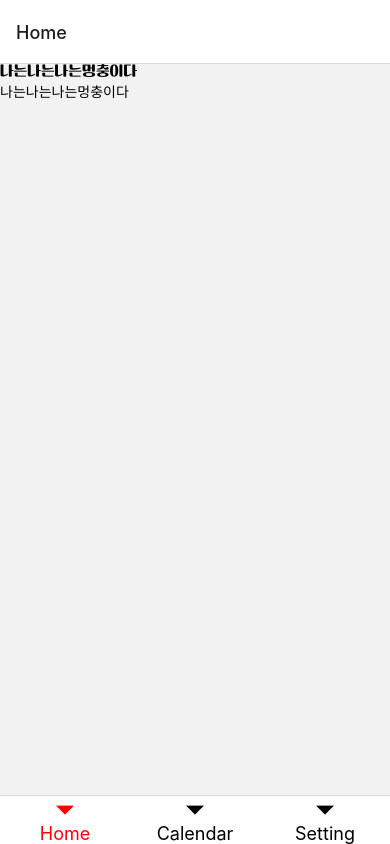
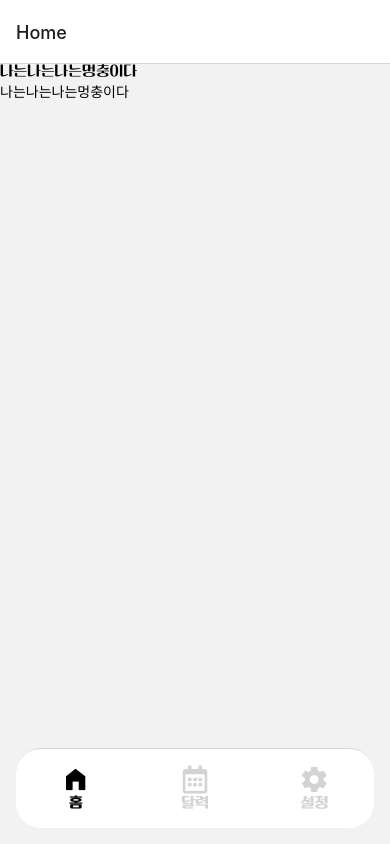
Before and after one commit to TaewookKwak/React-Native-Financial-ledger, a React Native app: screen /Main in a window 390 px wide. Built offline with nearby package versions, Linux system fonts and the light colour scheme; a web font is replaced by a local one.

Commit message:
feat : tab style

```diff
--- a/App.js
+++ b/App.js
@@ -13,6 +13,7 @@ export default function App() {
   const [loaded] = useFonts({
     Pretendard: require('@/assets/fonts/PretendardVariable.ttf'),
     Ttang: require('@/assets/fonts/T-Medium.ttf'),
+    Ttang_L: require('@/assets/fonts/T-Light.ttf'),
   })
 
   if (!loaded) {
--- a/src/pages/Home/Home.js
+++ b/src/pages/Home/Home.js
@@ -4,7 +4,7 @@ import { Text, TouchableOpacity, View } from 'react-native'
 const Home = ({ navigation }) => {
   return (
     <View>
-      <Text style={{ fontSize: '30', fontFamily: 'Ttang' }}>
+      <Text style={{ fontSize: '30', fontFamily: 'Ttang_L' }}>
         나는나는나는멍충이다
       </Text>
       <TouchableOpacity
--- a/src/routes/tabNavigation.js
+++ b/src/routes/tabNavigation.js
@@ -3,24 +3,65 @@ import { createBottomTabNavigator } from '@react-navigation/bottom-tabs'
 import Home from '@pages/Home/Home'
 import Calendar from '@pages/Calendar/Calendar'
 import Setting from '@pages/Setting/Setting'
+import { Foundation } from '@expo/vector-icons'
+import { FontAwesome5 } from '@expo/vector-icons'
+import { Ionicons } from '@expo/vector-icons'
 import {
   HomeScreenNavigation,
   CalendarScreenNavigation,
   SettingScreenNavigation,
 } from '@routes/screenNavigation'
+import { Text } from 'react-native'
+import { MyText } from '@/styled-components/MyText'
 
 const Tab = createBottomTabNavigator()
+
 const TabNavigation = () => {
   return (
     <Tab.Navigator
-      screenOptions={{
+      screenOptions={({ route }) => ({
+        // route 값을 받아서 아이콘 다르게 설정
+        tabBarIcon: ({ color, focused, size }) => {
+          if (route.name === 'Home') {
+            return <Foundation name="home" size={28} color={color} />
+          } else if (route.name === 'Calendar') {
+            return <FontAwesome5 name="calendar-alt" size={28} color={color} />
+          } else if (route.name === 'Setting') {
+            return <Ionicons name="settings-sharp" size={28} color={color} />
+          }
+        },
+        // name은 영문으로 유지하되, 보여지는 값은 한글로 설정
+        tabBarLabel: ({ children, color, focused, position }) => {
+          if (route.name === 'Home') {
+            return <MyText color={color}>홈</MyText>
+          } else if (route.name === 'Calendar') {
+            return <MyText color={color}>달력</MyText>
+          } else if (route.name === 'Setting') {
+            return <MyText color={color}>설정</MyText>
+          }
+        },
+        tabBarActiveTintColor: 'black',
+        tabBarInactiveTintColor: 'lightgray',
         headerShown: false,
-      }}
-      tabBarOptions={{
-        labelStyle: { fontSize: 18 },
-        activeTintColor: 'red',
-        inactiveTintColor: 'black',
-      }}
+        // 상위 컨테이너
+        tabBarStyle: {
+          height: 80,
+          position: 'absolute',
+          bottom: 16,
+          left: 16,
+          right: 16,
+          borderRadius: 25,
+          paddingBottom: 0,
+        },
+        // 아이콘+이름 컨테이너
+        tabBarItemStyle: {
+          padding: 15,
+        },
+        // 라벨
+        tabBarLabelStyle: {
+          fontSize: '16px',
+        },
+      })}
     >
       <Tab.Screen name="Home" component={HomeScreenNavigation} />
       <Tab.Screen name="Calendar" component={CalendarScreenNavigation} />
--- /dev/null
+++ b/src/styled-components/MyText.js
@@ -0,0 +1,14 @@
+import { useFonts } from 'expo-font'
+import React from 'react'
+import { Text } from 'react-native'
+import styled from 'styled-components/native'
+
+export const MyText = ({ children, color }) => {
+  return <StyledText color={color}>{children}</StyledText>
+}
+
+const StyledText = styled.Text`
+  font-family: 'Ttang_L';
+  font-weight: 900;
+  color: ${({ color }) => color};
+`
```
Also changed, not shown: src/assets/fonts/T-Light.ttf (added), 1 other file (tests, documents, lock files or other folders).
